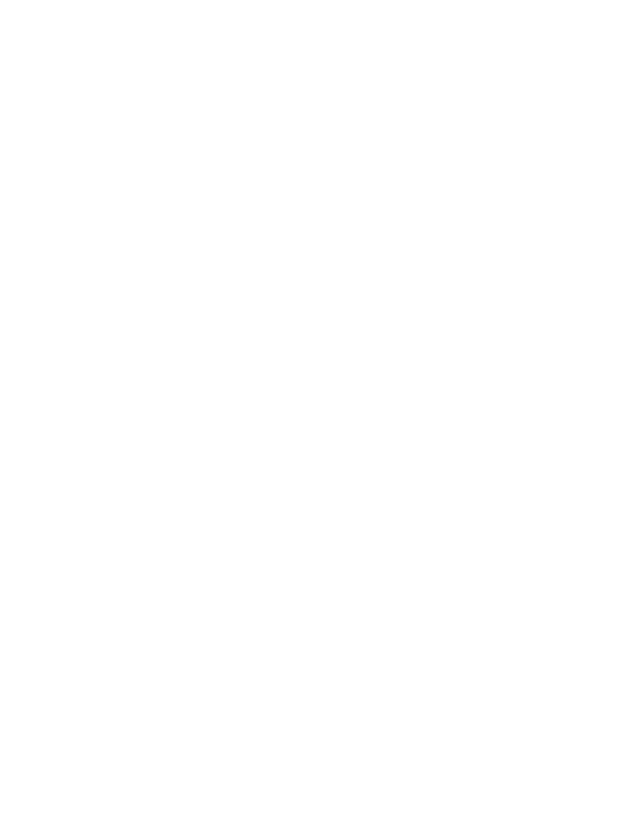
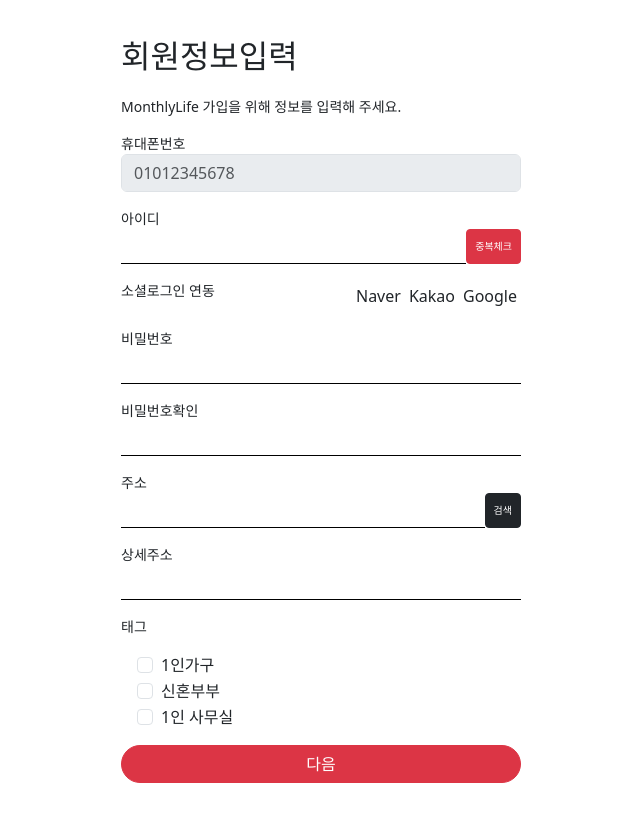
Before and after one commit to beyond-sw-camp/be12-fin-Gongcha1-MonthlyLIfe-FE, a Vue app: page /auth/signup/input in a window 1280 px wide. Shown: the whole page, without its empty margins (319-959 px from the left). Built offline with nearby package versions, Linux system fonts and the light colour scheme.

Commit message:
[Feat] 회원가입 페이지 작성
1. 본인인증 페이지
2. 회원정보 입력 페이지
3. 회원가입 완료 페이지
1->2->3으로 넘어가게 link 추가
기본 양식 작성, 1, 3은 단순해서 추후 변경가능성 높음

```diff
--- a/src/shop/auth/SignupEnd.vue
+++ b/src/shop/auth/SignupEnd.vue
@@ -4,6 +4,20 @@
 
 <template>
 
+  <div class="container">
+    <div class="d-flex" style="width: 50vh;">
+      <p class="fs-2">회원가입완료</p>
+    </div>
+    <div class="mt-5 mb-5">
+      <div class="mt-5 mb-5">
+        [MonthlyLife 로고 그림]
+      </div>
+      <p>Monthly Life에 오신것을 환영합니다!!</p>
+    </div>
+    <router-link to="/" class="btn btn-danger rounded-pill w-100">
+      메인으로 돌아가기
+    </router-link>
+  </div>
 </template>
 
 <style scoped>
--- a/src/shop/auth/SignupIdentify.vue
+++ b/src/shop/auth/SignupIdentify.vue
@@ -4,6 +4,22 @@
 
 <template>
 
+  <div class="container">
+    <div class="d-flex" style="width: 50vh;">
+      <p class="fs-2">본인인증하기</p>
+    </div>
+    <div class="mt-5 mb-5">
+      <p>Monthly Life는 1인 가구를 위한 월정액 서비스 입니다.</p>
+      <p>원활한 대여를 위해 본인인증을 진행해주시기 바랍니다.</p>
+    </div>
+
+    <div class="mt-5 mb-5">
+      <button>휴대폰 인증하기</button>
+    </div>
+    <router-link to="/auth/signup/input" class="btn btn-danger rounded-pill w-100">
+      다음
+    </router-link>
+  </div>
 </template>
 
 <style scoped>
--- a/src/shop/auth/SignupInput.vue
+++ b/src/shop/auth/SignupInput.vue
@@ -3,9 +3,90 @@
 </script>
 
 <template>
+  <div class="container">
+    <div class="d-flex" style="width: 50vh;">
+      <p class="fs-2">회원정보입력</p>
+    </div>
 
+    <small class="text-start d-block">MonthlyLife 가입을 위해 정보를 입력해 주세요.</small>
+
+    <div class="pt-3 pb-3">
+      <small class="text-start d-block">휴대폰번호</small>
+      <input type="number" class="form-control" :disabled="true" placeholder="01012345678">
+    </div>
+
+
+    <div class="pb-3">
+      <small class="text-start d-block">아이디</small>
+      <div class="d-flex">
+        <input type="text" class="underline-input">
+        <button class="btn btn-danger text-nowrap btn-sm" style="font-size: 10px">중복체크</button>
+      </div>
+    </div>
+
+    <div class="pb-3 d-flex justify-content-between">
+      <small class="text-start d-block">소셜로그인 연동</small>
+      <div class="d-flex">
+        <div class="p-1">Naver</div>
+        <div class="p-1">Kakao</div>
+        <div class="p-1">Google</div>
+
+      </div>
+    </div>
+
+    <div class="pb-3">
+      <small class="text-start d-block">비밀번호</small>
+        <input type="password" class="underline-input">
+    </div>
+
+    <div class="pb-3">
+      <small class="text-start d-block">비밀번호확인</small>
+      <input type="password" class="underline-input">
+    </div>
+
+    <div class="pb-3">
+      <small class="text-start d-block">주소</small>
+      <div class="d-flex">
+        <input type="password" class="underline-input">
+        <button class="btn btn-dark text-nowrap btn-sm" style="font-size: 10px">검색</button>
+      </div>
+    </div>
+    <div class="pb-3">
+      <small class="text-start d-block">상세주소</small>
+      <input type="password" class="underline-input">
+    </div>
+
+    <small class="text-start d-block">태그</small>
+    <div class="m-3">
+      <div class="form-check text-start">
+        <input class="form-check-input limit-check" type="checkbox" id="check1">
+        <label class="form-check-label" for="check1">1인가구</label>
+      </div>
+      <div class="form-check text-start">
+        <input class="form-check-input limit-check" type="checkbox" id="check2">
+        <label class="form-check-label" for="check1">신혼부부</label>
+      </div>
+      <div class="form-check text-start">
+        <input class="form-check-input limit-check" type="checkbox" id="check3">
+        <label class="form-check-label" for="check1">1인 사무실</label>
+      </div>
+    </div>
+
+
+
+    <router-link to="/auth/signup/end" class="btn btn-danger rounded-pill w-100">다음</router-link>
+
+  </div>
 </template>
 
 <style scoped>
-
+.underline-input {
+  border: none;
+  border-bottom: 1px solid #000; /* 밑줄 스타일 */
+  outline: none; /* 클릭 시 파란 테두리 제거 */
+  width: 100%; /* 입력창 너비 조절 */
+  padding: 5px 0; /* 위아래 여백 조절 */
+  background: transparent; /* 배경 제거 */
+  font-size: 16px;
+}
 </style>
```
